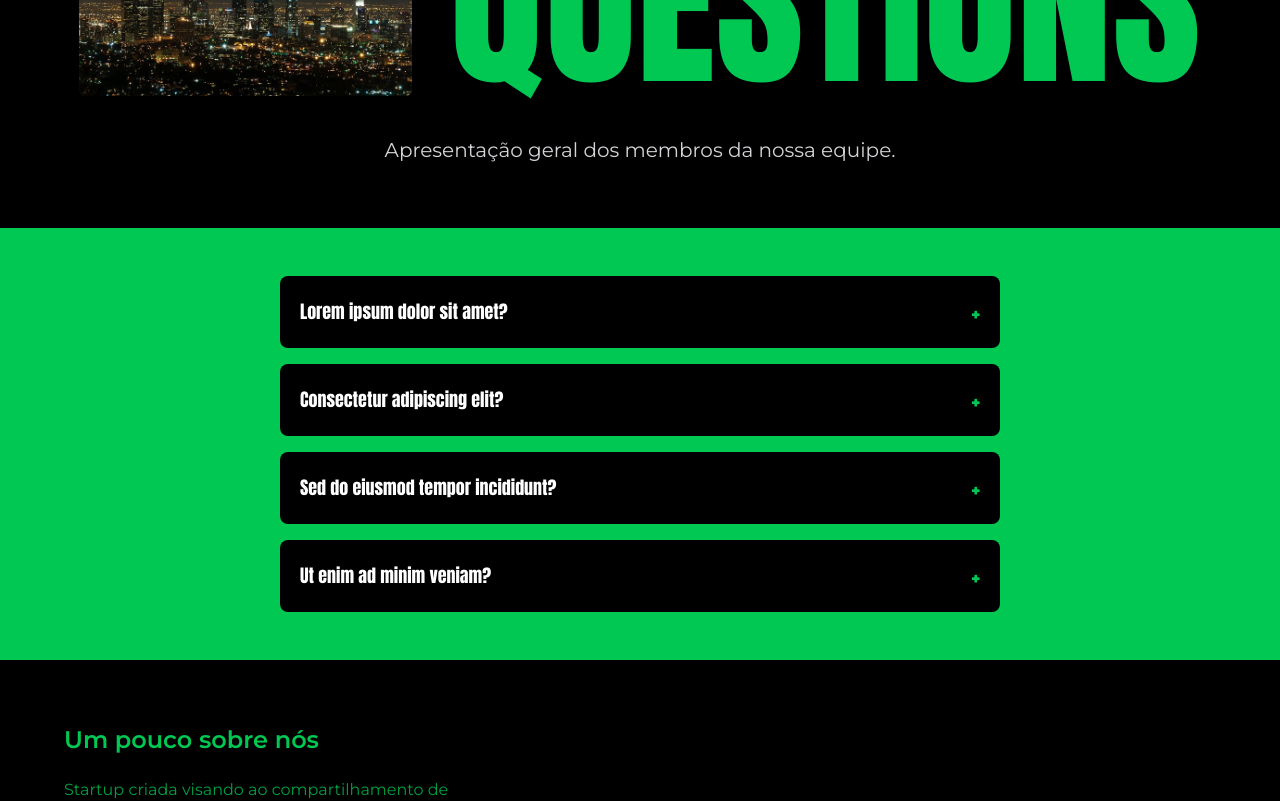
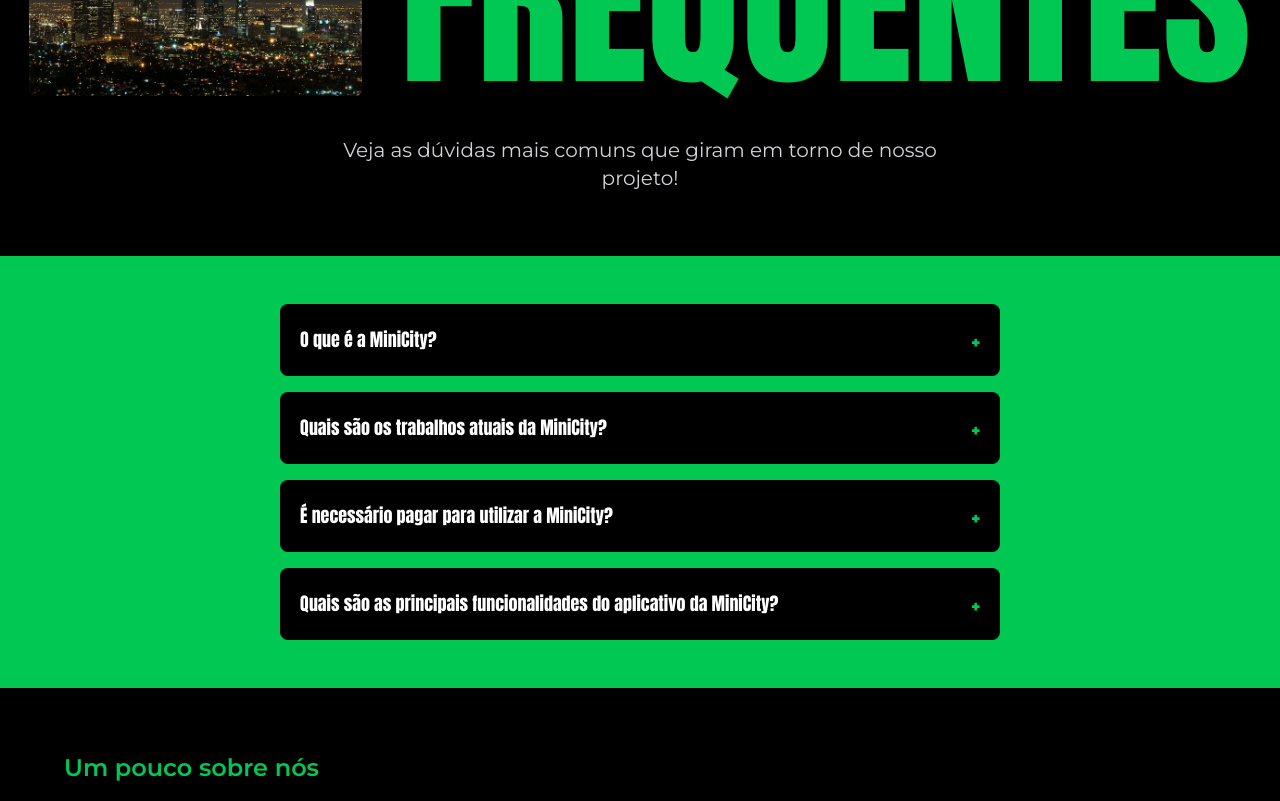
Before and after one commit to SoulUp-Society-Trabalhos/Segunda-Gs-FrontEnd, a React (Vite) app in the folder gs-frontend/: page /faq in a window 1280 px wide. Shown: the part 420-1221 px from the top of the page. Built offline with nearby package versions, Linux system fonts and the light colour scheme.

Commit message:
feat : adicionando o conteúdo da página de FAQ, trocando a descrição das páginas FAQ e Sobre.

```diff
--- a/gs-frontend/src/routes/Faq/index.tsx
+++ b/gs-frontend/src/routes/Faq/index.tsx
@@ -3,24 +3,24 @@ import Hero from "../../components/Hero";
 
 const perguntas = [
   {
-    pergunta: "Lorem ipsum dolor sit amet?",
+    pergunta: "O que é a MiniCity?",
     resposta:
-      "Lorem ipsum dolor sit amet, consectetur adipiscing elit. Sed do eiusmod tempor incididunt ut labore et dolore magna aliqua.",
+      "A MiniCity é uma startup que nasceu do desejo de ajudar as pessoas a organizar melhor a própria rotina, conhecendo mais sobre o local onde moram, seus acontecimentos e estabelecimentos, entregando as notícias mais relevantes para os moradores desta localidade.",
   },
   {
-    pergunta: "Consectetur adipiscing elit?",
+    pergunta: "Quais são os trabalhos atuais da MiniCity?",
     resposta:
-      "Lorem ipsum dolor sit amet, consectetur adipiscing elit. Sed do eiusmod tempor incididunt ut labore et dolore magna aliqua.",
+      "Atualmente estamos desenvolvendo nosso aplicativo de mesmo nome, que permitirá ao usuário consultar mapas geolocalizados com notícias, relatórios de cidadãos e estabelecimentos bem avaliados. Com isso, visamos facilitar o consumo de notícias relevantes geograficamente para as pessoas, além de incentivar o exercício da cidadania e ajudar a conhecer melhor a própria região e trajeto.",
   },
   {
-    pergunta: "Sed do eiusmod tempor incididunt?",
+    pergunta: "É necessário pagar para utilizar a MiniCity?",
     resposta:
-      "Lorem ipsum dolor sit amet, consectetur adipiscing elit. Sed do eiusmod tempor incididunt ut labore et dolore magna aliqua.",
+      "Não, tanto o download do aplicativo quanto a utilização dos mapas e serviços é completamente gratuita. Entretanto, empreendedores e donos de estabelecimentos comerciais poderão assinar nossos planos para impulsionar o próprio estabelecimento dentro de nossos mapas, além de ganhar um selo de qualidade especial.",
   },
   {
-    pergunta: "Ut enim ad minim veniam?",
+    pergunta: "Quais são as principais funcionalidades do aplicativo da MiniCity?",
     resposta:
-      "Lorem ipsum dolor sit amet, consectetur adipiscing elit. Sed do eiusmod tempor incididunt ut labore et dolore magna aliqua.",
+      "As pricipais funcionalidades de nosso apllicativo são a consulta do mapa de notícias e relatórios, a consulta do mapa de estabelecimentos, a escrita de relatórios dos próprios usuários, o impulsionamento de estabelecimentos de assinantes de nossos planos, o salvamento de locais e a visualização de notícias relevantes a nível nacional.",
   },
 ];
 
@@ -34,8 +34,8 @@ export default function Faq() {
   return (
     <main>
       <Hero
-        titulo="FREQUENT QUESTIONS"
-        descricao="Apresentação geral dos membros da nossa equipe."
+        titulo="PERGUNTAS FREQUENTES"
+        descricao="Veja as dúvidas mais comuns que giram em torno de nosso projeto!"
       />
       <section className="bg-[#01c853] font-anton text-black">
         <div className="mx-auto max-w-3xl px-6 py-12">
--- a/gs-frontend/src/routes/Sobre/index.tsx
+++ b/gs-frontend/src/routes/Sobre/index.tsx
@@ -5,7 +5,7 @@ export default function Sobre() {
     <main>
       <Hero
         titulo="SOBRE NÓS"
-        descricao="Apresentação geral dos membros da nossa equipe."
+        descricao="Conheça mais sobre a MiniCity!"
       />
       <section className="bg-[#01c853] font-anton">
         <div className="mx-auto max-w-6xl px-6 py-12">
```
